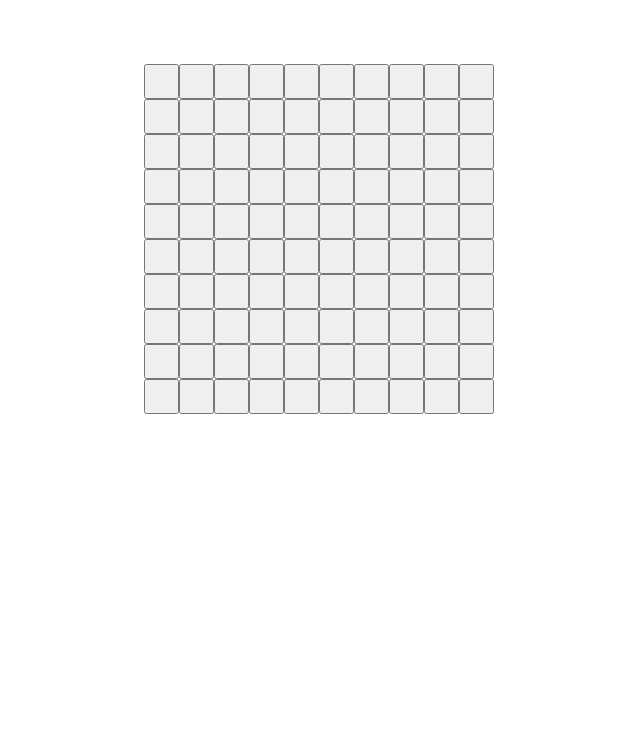
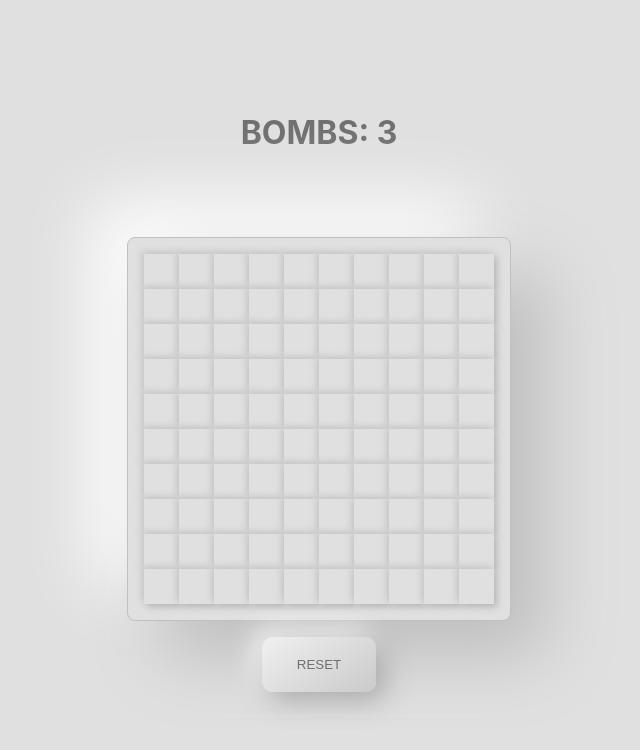
Before and after one commit to ThisIsKaOri/minefield, a React (Create React App) app: page / in a window 1280 px wide. Shown: the top 750 px of the page, without its empty margins (321-961 px from the left). Built offline with nearby package versions, Linux system fonts and the light colour scheme.

Commit message:
feature() some logic and styles added

```diff
--- a/src/App.css
+++ b/src/App.css
@@ -1,5 +1,11 @@
 .App {
+  min-height: 100vh;
   text-align: center;
+  display: flex;
+  flex-direction: column;
+  justify-content: center;
+  align-items: center;
+  background-color: #e0e0e0;
 }
 
 .App-logo {
--- a/src/components/Box.css
+++ b/src/components/Box.css
@@ -1,14 +1,61 @@
 .box {
     aspect-ratio: 1/1;
     min-width: 35px;
+    position: relative;
+    border-radius: 2px;
+    background: #e0e0e0;
+    box-shadow: inset 4px 4px 7px #b3b3b3,
+                inset -4px -4px 7px #ffffff;
 }
 
 .covered {
-    background-color: red;
+    display: inline-block;
+    min-width: 100%;
+    aspect-ratio: 1/1;
+    position: absolute;
+    top: 0;
+    left: 0;
+    z-index: 0;
+    background: #e0e0e0;
+    box-shadow:  3px 3px 7px #b6b6b6,
+                -3px -3px 7px #cacaca;
 }
 
-.box::after{
-    width: 100%;
-    background-color: red;
-    position: relative;
+.flag {
+    display: inline-block;
+    min-width: 100%;
+    aspect-ratio: 1/1;
+    position: absolute;
+    top: 3px;
+    left: 3px;
+    z-index: 1;
 }
+.gameOver {
+    border: 1px solid #909090;
+    background: #ff2424;
+    box-shadow: inset 35px 35px 70px #d91f1f,
+            inset -35px -35px 70px #ff2929;
+}
+
+button {
+    border: none;
+    display: flex;
+    justify-content: center;
+    align-items: center;
+}
+
+.green {
+    color: green;
+}
+
+.yellow {
+    color: yellow;
+}
+
+.orange {
+    color: orange;
+}
+
+.red {
+    color: red;
+}
--- a/src/components/Box.tsx
+++ b/src/components/Box.tsx
@@ -1,65 +1,175 @@
-import { SyntheticEvent, useState } from 'react';
+import { useState } from 'react';
 import './Box.css';
 import { GridType } from './Grid';
+
 
 export type BoxType = {
     isBomb: boolean;
     isCovered: boolean;
+    isFlagged: boolean;
     value: number;
     row: number;
     col: number;
 };
 
 type BoxProps = {
+    box: BoxType
+    grid: GridType;
+    setGrid: React.Dispatch<React.SetStateAction<BoxType[][]>>;
+    gameOver: boolean;
+    setGameOver: React.Dispatch<React.SetStateAction<boolean>>;
+};
 
-    box: BoxType
-    grid: any;
-}
+const proximityIndexes = (row: number, col:number, grid:GridType) => {
 
-const Box = ({box:{isBomb, isCovered, value, row, col}, grid}: BoxProps) => {
+    return [
+        [(row -1), (col - 1)],
+        [(row -1), col],
+        [(row -1), (col + 1)],
+        [(row), (col + 1)],
+        [(row + 1), (col + 1)],
+        [(row + 1), (col)],
+        [(row + 1), (col - 1)],
+        [(row), (col - 1)]
+    ].filter(([row, col]) => {
+        return (row >= 0 && col >= 0) && (row < grid.length && col < grid[0].length);
+    });
+};
 
-    let debug = false;
-    const gridHeight = grid.length;
-    const gridWidth = grid[0].length;
+const proximityValue = (row: number, col: number, grid:GridType) => {
 
-    const proximityValue = (row: number, col: number, grid: any) => {
+    return proximityIndexes(row, col, grid).reduce((value, [row, col]) => {
+        return grid[row][col].isBomb ? value + 1 : value
+    }, 0);
+};
 
-        const proximityIndexes = (row: number, col:number) => {
+const setFlag = (row: number, col: number, grid:GridType) => {
 
-            const tL = [(row -1), (col - 1)];
-            const t = [(row -1), col];
-            const tR = [(row -1), (col + 1)];
-            const r = [(row), (col + 1)];
-            const bR = [(row + 1), (col + 1)];
-            const b = [(row + 1), (col)];
-            const bL = [(row + 1), (col - 1)];
-            const l = [(row), (col - 1)];
+    if(grid[row][col].isBomb){
 
-            const proximityIndexes = [tL, t, tR, r, bR, b, bL, l]
-            .filter(([row, col]) => {
-                return (row >= 0 && col >= 0) && (row < gridHeight && col < gridWidth);
-            });
-            return proximityIndexes;
+        const uncoveredAround = proximityIndexes(row, col, grid)
+        .filter(([subR, subC]) => grid[subR][subC].isCovered === false || grid[subR][subC].isCovered && grid[subR][subC].isBomb);
+
+        if(uncoveredAround.length === 3){
+
+            if( (row === 0 && col === 0) ||
+                (row === 0 && col === (grid[0].length -1)) ||
+                (row === (grid.length-1) && col === (grid[0].length -1)) ||
+                (row === (grid.length-1) && col === 0)){
+
+                return true;
+            };
         };
 
-        const nearestBoxes = proximityIndexes(row, col);
+        if(uncoveredAround.length === 5){
 
-        return nearestBoxes.reduce((value, [row, col]) => {
-            return grid[row][col].isBomb ? value + 1 : value
-        }, 0);
+            if( row === 0 ||
+                row === (grid.length-1) ||
+                col === 0 ||
+                col === (grid[0].length -1)){
+
+                return true;
+            };
+        };
+
+        if (uncoveredAround.length === 8) {
+
+            return true;
+        };
     };
 
-    value = proximityValue(row, col, grid);
+    return false;
+};
+
+const zeroValuesAround = (row: number, col: number, grid:GridType) => {
+
+    return proximityIndexes(row, col, grid).filter(([row, col]) => {
+        return proximityValue(row, col, grid) === 0;
+    });
+};
+
+const uncoverZeroes = (row: number, col: number, grid:GridType) => {
+
+    const zeroBoxes = zeroValuesAround(row, col, grid)
+    zeroBoxes.map(([row, col]) => {
+
+        if(grid[row][col].isBomb === false){
+            grid[row][col].isCovered = false;
+        };
+    });
+
+
+
+};
+
+
+const Box = ({box, grid, setGrid, gameOver, setGameOver}: BoxProps) => {
+
+    const boxData = {
+        ...box,
+        value: proximityValue(box.row, box.col, grid),
+        isFlagged: setFlag(box.row, box.col, grid)
+    };
+
+    const gridData = [...grid];
+
+    const onClickHandler = () => {
+
+        if(!gameOver) {
+
+            if(boxData.isBomb) {
+
+                setGameOver(true);
+                boxData.isCovered = false;
+                gridData.map((row) => {
+                    row.map((box: BoxType) => {
+                        return box.isBomb ? box.isCovered = false : box.isCovered = true
+                    });
+                });
+
+                setGrid(gridData);
+            };
+
+            if(boxData.isCovered === true && boxData.isBomb === false) {
+
+                boxData.isCovered = false;
+                gridData[boxData.row][boxData.col] = boxData;
+
+                uncoverZeroes(boxData.row, boxData.col, gridData);
+
+                setGrid(gridData);
+            };
+        } else {
+
+            setGrid(gridData);
+        }
+    };
+
+    const valueColor = [
+        '',
+        'green',
+        'orange',
+        'red',
+        'red',
+        'red',
+        'red',
+        'red'
+    ];
 
     return(
-        <>
-        {debug && <button className={`box`}>{`${row}-${col}`}</button>}
-        {!debug &&
-        <button className={`box`}>
-            {!isCovered ? (isBomb? `💣`: value) : ``}
-        </button>}
-        </>
+
+        <button key={`${boxData.row}${boxData.col}`}
+            className={`box ${valueColor[boxData.value]} ${boxData.value} ${gameOver && boxData.isBomb ? 'gameOver' : ''}`}
+            onClick={onClickHandler}>
+            {boxData.isFlagged ? <span className="flag">🚩</span> : ``}
+            {!boxData.isCovered ? (
+                boxData.isBomb? `💣`: (
+                    boxData.value != 0 ? boxData.value : ''
+                    )
+                ) : ``}
+            {boxData.isCovered && <span className='covered'></span>}
+        </button>
     );
-}
+};
 
 export default Box;
--- a/src/components/Grid.css
+++ b/src/components/Grid.css
@@ -4,8 +4,37 @@
     justify-content: center;
     align-items: center;
     margin-top: 64px;
+    max-width: max-content;
+    aspect-ratio: 1/1;
+    padding: 16px;
+    border: 1px solid #c0c0c0;
+    border-radius: 8px;
+    background: #e0e0e0;
+    box-shadow:  35px 35px 70px #bebebe,
+                -35px -35px 70px #ffffff;
 }
 
 .row {
     display: flex;
 }
+
+.reset {
+    margin: 16px;
+    padding: 20px 35px;
+    color: #707070;
+    border-radius: 10px;
+    background: linear-gradient(145deg, #f0f0f0, #cacaca);
+    box-shadow:  7px 7px 28px #a4a4a4,
+                -7px -7px 28px #ffffff;
+}
+
+.reset:active {
+    border-radius: 10px;
+    background: #e0e0e0;
+    box-shadow: inset 7px 7px 28px #a4a4a4,
+                inset -7px -7px 28px #ffffff;
+}
+
+h1 {
+    color: #707070;
+}
--- a/src/components/Grid.tsx
+++ b/src/components/Grid.tsx
@@ -3,10 +3,8 @@ import './Grid.css';
 import Box, { BoxType } from './Box';
 import { useState } from 'react';
 
-export type GridType = {
 
-    grid: BoxType[][];
-};
+export type GridType = BoxType[][];
 
 export type GridProps = {
 
@@ -17,9 +15,6 @@ export type GridProps = {
     };
 };
 
-
-const Grid = ({settings: {width, height, bombDensity}}: GridProps ) => {
-
 const generateGrid = (width: number, height: number, bombDensity:number) => {
 
     const newBox = (x:number, y:number, bombDensity:number): BoxType => {
@@ -28,15 +23,14 @@ const Grid = ({settings: {width, height, bombDensity}}: GridProps ) => {
             return Math.random() < bombDensity;
         };
 
-            const newBox = {
+        return {
             isBomb: randomBombs(bombDensity),
             isCovered: true,
+            isFlagged: false,
             value: 0,
             row: y,
             col: x
         };
-
-            return newBox;
     };
 
     return Array.from(Array(height), (_, y) => {
@@ -46,18 +40,69 @@ const Grid = ({settings: {width, height, bombDensity}}: GridProps ) => {
     });
 };
 
+const totalBombs = (grid: GridType) => {
+    const rowBombs = grid.map((row) => {
+        return row.reduce((bombs, box) => {
+            return box.isBomb ? bombs += 1 : bombs;
+        }, 0)
+    })
+    return rowBombs.reduce((totalBombs, rowBombs) => {
+        return totalBombs += rowBombs;
+    }, 0)
+};
+
+const totalFlags = (grid: GridType) => {
+    const rowFlagged = grid.map((row) => {
+        return row.reduce((flags, box) => {
+            return box.isFlagged ? flags += 1 : flags;
+        }, 0)
+    })
+    return rowFlagged.reduce((totalFlagged, rowFlagged) => {
+        return totalFlagged += rowFlagged;
+    }, 0)
+};
+
+const Grid = ({settings: {width, height, bombDensity}}: GridProps ) => {
+
     const [grid, setGrid] = useState(generateGrid(width, height, bombDensity));
+    const [bombs, setBombs] = useState(totalBombs(grid));
+    const [gameOver, setGameOver] = useState(false);
+    const [win, setWin] = useState(false);
+
+    if(bombs - totalFlags(grid) === 0) {
+        setWin(true);
+    }
+    console.log(totalFlags(grid));
+
+    const reset = () => {
+        setGrid(generateGrid(width, height, bombDensity));
+        setGameOver(false);
+        setBombs(totalBombs(grid));
+    }
 
     return (
+        <>
+        {!win && <h1>{gameOver ? `Game Over` : `BOMBS: ${bombs}`}</h1>}
+        {win && <h1>You Win!</h1>}
         <div className="grid">
             {grid.map((row) => {
+
                 return (
                     <div className="row">
-                        {row.map((box) => <Box grid={grid} box={box}/>)}
+                        {row.map((box) => {
+                        return <Box grid={grid} box={box}
+                            setGrid={setGrid}
+                            gameOver={gameOver}
+                            setGameOver={setGameOver}/>
+                        })}
                     </div>
                 );
             })}
         </div>
+        <button className='reset' onClick={reset}>
+            {!gameOver ? `RESET`: `RETRY`}
+        </button>
+        </>
     );
 };
 
```
Lines whose indentation alone changed are shown as unchanged.
